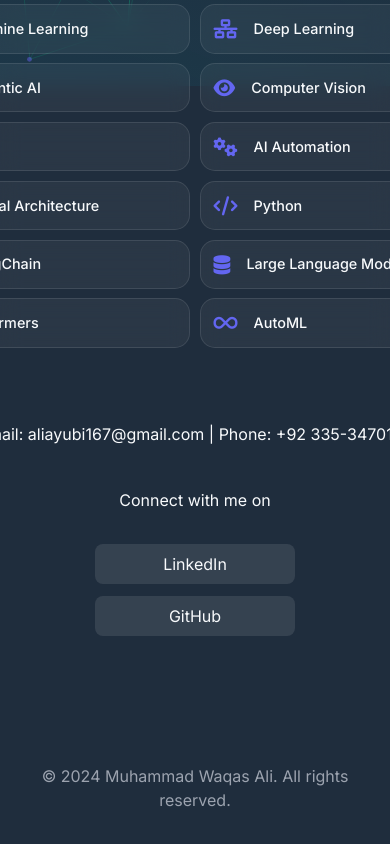
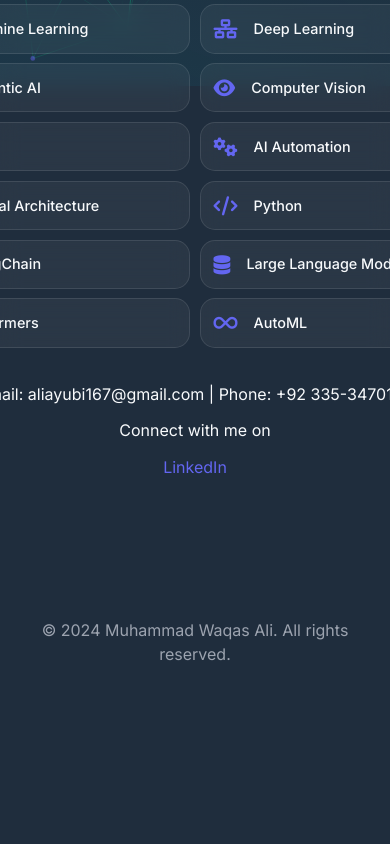
Before and after one commit to WaqasAliDS/waqas-portfolio, a plain HTML site: page index.html in a window 390 px wide. Shown: the part 758-1602 px from the top of the page. After the commit the page ends 1456 px from the top, so only its background shows below. Drawn offline with nearby package versions, Linux system fonts and the light colour scheme.

Commit message:
Simplified contact section with elegant text links

```diff
--- a/index.html
+++ b/index.html
@@ -113,15 +113,8 @@
                     </div>
 
                     <div class="contact-section">
-                        <div class="contact-info">
-                            <p>Email: aliayubi167@gmail.com | Phone: +92 335-3470167</p>
-                        </div>
-                        <p class="connect-text">Connect with me on</p>
-                        <div class="social-buttons">
-                            <a href="https://linkedin.com/in/mwaqasali98" target="_blank" class="social-button">LinkedIn</a>
-                            <span class="separator">|</span>
-                            <a href="https://github.com/WaqasAliDS" target="_blank" class="social-button">GitHub</a>
-                        </div>
+                        <p class="contact-line">Email: aliayubi167@gmail.com | Phone: +92 335-3470167</p>
+                        <p class="contact-line">Connect with me on <a href="https://linkedin.com/in/mwaqasali98" target="_blank">LinkedIn</a></p>
                     </div>
                 </div>
             </div>
--- a/styles.css
+++ b/styles.css
@@ -1170,47 +1170,24 @@ body::before {
 .contact-section {
     text-align: center;
     margin-top: 3rem;
-    display: flex;
-    flex-direction: column;
-    align-items: center;
-    gap: 1rem;
+    color: var(--text-primary);
 }
 
-.contact-info {
-    color: var(--text-primary);
+.contact-line {
     font-size: 1.1rem;
+    line-height: 2;
+    margin: 0.5rem 0;
 }
 
-.connect-text {
-    color: var(--text-primary);
-    font-size: 1.1rem;
-    margin: 1rem 0;
+.contact-line a {
+    color: var(--primary);
+    text-decoration: none;
+    transition: color 0.3s ease;
 }
 
-.social-buttons {
-    display: flex;
-    align-items: center;
-    gap: 1rem;
-}
-
-.social-button {
-    color: var(--text-primary);
-    text-decoration: none;
-    font-size: 1.1rem;
-    padding: 0.5rem 2rem;
-    border-radius: 8px;
-    background: rgba(255, 255, 255, 0.1);
-    transition: all 0.3s ease;
-}
-
-.social-button:hover {
-    background: rgba(255, 255, 255, 0.2);
-    transform: translateY(-2px);
-}
-
-.separator {
-    color: var(--text-secondary);
-    font-size: 1.1rem;
+.contact-line a:hover {
+    color: var(--accent);
+    text-decoration: underline;
 }
 
 @media (max-width: 768px) {
@@ -1219,32 +1196,16 @@ body::before {
         padding: 0 1rem;
     }
 
-    .contact-info, .connect-text, .social-button {
+    .contact-line {
         font-size: 1rem;
-    }
-
-    .social-button {
-        padding: 0.5rem 1.5rem;
     }
 }
 
 @media (max-width: 480px) {
-    .contact-info p {
+    .contact-line {
         display: flex;
         flex-direction: column;
         gap: 0.5rem;
-    }
-
-    .social-buttons {
-        flex-direction: column;
-        gap: 0.75rem;
-    }
-
-    .separator {
-        display: none;
-    }
-
-    .social-button {
-        width: 200px;
+        line-height: 1.8;
     }
 }
```
